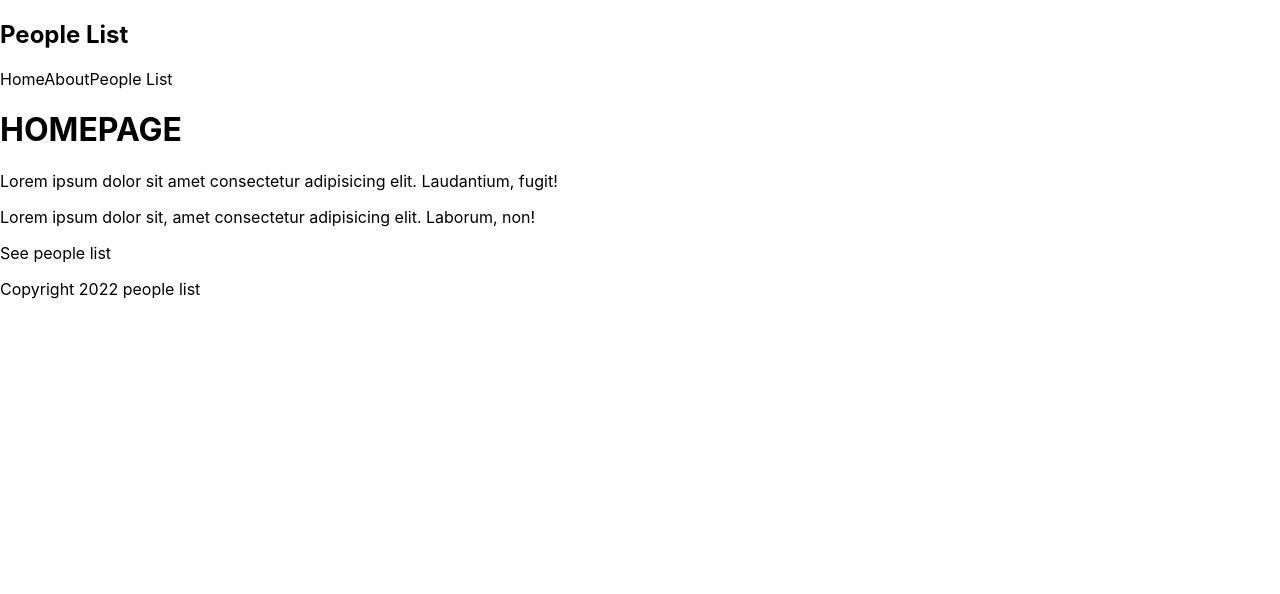
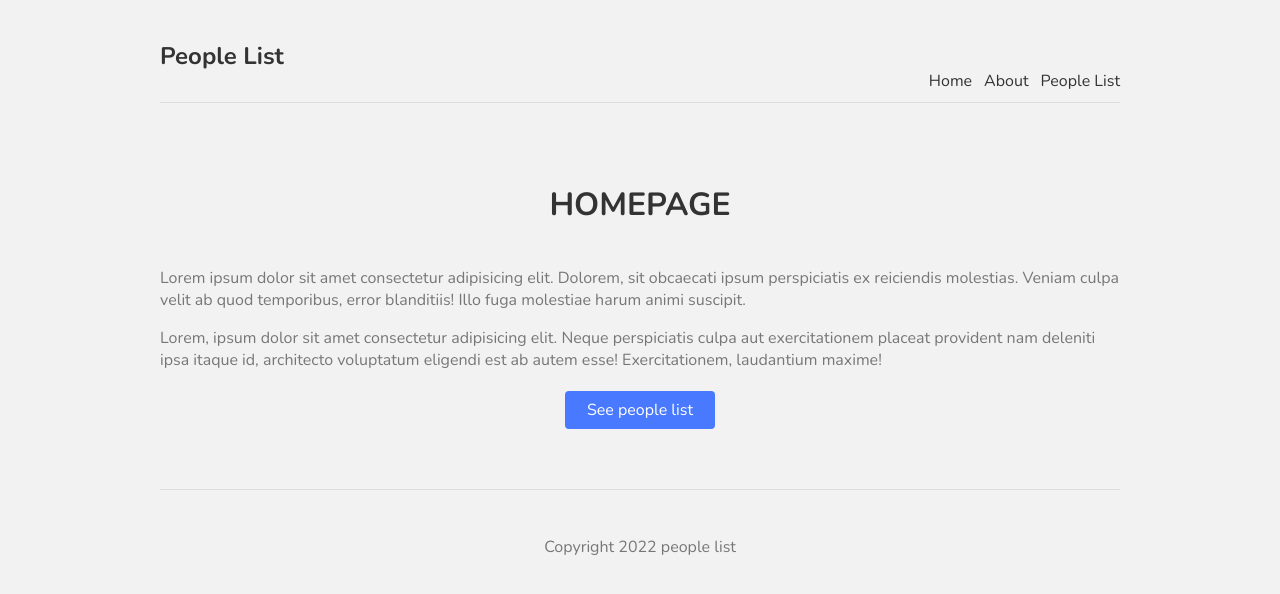
Before and after one commit to TamaCode/people_list_next_js, a Next.js app: page / in a window 1280 px wide. Shown: the top 594 px of the page. Built offline with nearby package versions, Linux system fonts and the light colour scheme.

Commit message:
Agrego estilos

```diff
--- a/components/Footer.js
+++ b/components/Footer.js
@@ -1,8 +1,8 @@
 const Footer = () => {
     return (
-        <div>
+        <footer>
             <p>Copyright {new Date().getFullYear()} people list</p>
-        </div>
+        </footer>
      );
 }
 
--- a/pages/index.js
+++ b/pages/index.js
@@ -8,11 +8,15 @@
 export default function Home() {
   return (
     <div>
-      <h1>HOMEPAGE</h1>
-      <p>Lorem ipsum dolor sit amet consectetur adipisicing elit. Laudantium, fugit!</p>
-      <p>Lorem ipsum dolor sit, amet consectetur adipisicing elit. Laborum, non!</p>
+      <h1 className={styles.title}>HOMEPAGE</h1>
+      <p className={styles.text}>
+        Lorem ipsum dolor sit amet consectetur adipisicing elit. Dolorem, sit obcaecati ipsum perspiciatis ex reiciendis molestias. Veniam culpa velit ab quod temporibus, error blanditiis! Illo fuga molestiae harum animi suscipit.
+      </p>
+      <p className={styles.text}>
+        Lorem, ipsum dolor sit amet consectetur adipisicing elit. Neque perspiciatis culpa aut exercitationem placeat provident nam deleniti ipsa itaque id, architecto voluptatum eligendi est ab autem esse! Exercitationem, laudantium maxime!
+      </p>
       <Link href="/people">
-        <a>See people list</a>
+        <a className={styles.btn}>See people list</a>
       </Link>
     </div>
   )
--- a/styles/Home.module.css
+++ b/styles/Home.module.css
@@ -1,129 +1,18 @@
-.container {
-  padding: 0 2rem;
-}
-
-.main {
-  min-height: 100vh;
-  padding: 4rem 0;
-  flex: 1;
-  display: flex;
-  flex-direction: column;
-  justify-content: center;
-  align-items: center;
-}
-
-.footer {
-  display: flex;
-  flex: 1;
-  padding: 2rem 0;
-  border-top: 1px solid #eaeaea;
-  justify-content: center;
-  align-items: center;
-}
-
-.footer a {
-  display: flex;
-  justify-content: center;
-  align-items: center;
-  flex-grow: 1;
-}
-
-.title a {
-  color: #0070f3;
-  text-decoration: none;
-}
-
-.title a:hover,
-.title a:focus,
-.title a:active {
-  text-decoration: underline;
-}
-
 .title {
-  margin: 0;
-  line-height: 1.15;
-  font-size: 4rem;
-}
-
-.title,
-.description {
+  color: #333;
+  padding-bottom: 20px;
   text-align: center;
 }
-
-.description {
-  margin: 4rem 0;
-  line-height: 1.5;
-  font-size: 1.5rem;
+.text {
+  color: #777;
 }
-
-.code {
-  background: #fafafa;
-  border-radius: 5px;
-  padding: 0.75rem;
-  font-size: 1.1rem;
-  font-family: Menlo, Monaco, Lucida Console, Liberation Mono, DejaVu Sans Mono,
-    Bitstream Vera Sans Mono, Courier New, monospace;
+.btn {
+  display: block;
+  width: 150px;
+  padding: 8px 0;
+  margin: 20px auto;
+  background: #4979ff;
+  border-radius: 4px;
+  color: white;
+  text-align: center;
 }
-
-.grid {
-  display: flex;
-  align-items: center;
-  justify-content: center;
-  flex-wrap: wrap;
-  max-width: 800px;
-}
-
-.card {
-  margin: 1rem;
-  padding: 1.5rem;
-  text-align: left;
-  color: inherit;
-  text-decoration: none;
-  border: 1px solid #eaeaea;
-  border-radius: 10px;
-  transition: color 0.15s ease, border-color 0.15s ease;
-  max-width: 300px;
-}
-
-.card:hover,
-.card:focus,
-.card:active {
-  color: #0070f3;
-  border-color: #0070f3;
-}
-
-.card h2 {
-  margin: 0 0 1rem 0;
-  font-size: 1.5rem;
-}
-
-.card p {
-  margin: 0;
-  font-size: 1.25rem;
-  line-height: 1.5;
-}
-
-.logo {
-  height: 1em;
-  margin-left: 0.5rem;
-}
-
-@media (max-width: 600px) {
-  .grid {
-    width: 100%;
-    flex-direction: column;
-  }
-}
-
-@media (prefers-color-scheme: dark) {
-  .card,
-  .footer {
-    border-color: #222;
-  }
-  .code {
-    background: #111;
-  }
-  .logo img {
-    filter: invert(1);
-  }
-}
--- a/styles/globals.css
+++ b/styles/globals.css
@@ -1,26 +1,37 @@
-html,
+@import url('https://fonts.googleapis.com/css2?family=Nunito:wght@300;400;600;700&display=swap');
+
 body {
-  padding: 0;
-  margin: 0;
-  font-family: -apple-system, BlinkMacSystemFont, Segoe UI, Roboto, Oxygen,
-    Ubuntu, Cantarell, Fira Sans, Droid Sans, Helvetica Neue, sans-serif;
+  background: #f2f2f2;
+  color: #333;
+  font-family: "Nunito";
 }
-
 a {
-  color: inherit;
+  color: #333;
   text-decoration: none;
 }
-
-* {
-  box-sizing: border-box;
+.content {
+  max-width: 960px;
+  margin: 0 auto;
 }
-
-@media (prefers-color-scheme: dark) {
-  html {
-    color-scheme: dark;
-  }
-  body {
-    color: white;
-    background: black;
-  }
+nav {
+  margin: 10px auto 80px;
+  padding: 10px 0;
+  display: flex;
+  justify-content: flex-end;
+  align-items: flex-end;
+  border-bottom: 1.5px solid #ddd;
 }
+nav a {
+  margin-left: 12px;
+}
+nav .logo {
+  margin-right: auto;
+}
+footer {
+  display: block;
+  text-align: center;
+  padding: 30px 0;
+  margin-top: 60px;
+  color: #777;
+  border-top: 1.5px solid #ddd;
+}
```
Also changed, not shown: pages/about.js (+6 -2 lines), styles/People.module.css (added).
